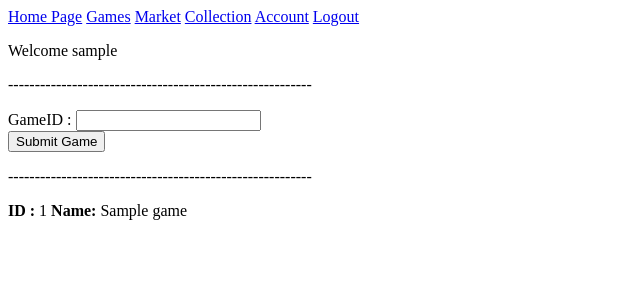
After one commit to hsjhita1/QAProject1, a Flask app: page /addgamecol in a window 1280 px wide. The commit adds this page. Shown: the top 300 px of the page, without its empty margins (0-640 px from the left). Run offline with Flask 2, Linux system fonts and the light colour scheme; a user stored in the database is signed in; tables that the repository leaves empty hold one stand-in row (values such as "Sample post").

Commit message:
Added option to add game to collection

```diff
--- a/application/forms.py
+++ b/application/forms.py
@@ -40,6 +40,16 @@ class NewGame(FlaskForm):
         validators = [
             DataRequired(),
             Length(min = 2, max = 500)
+        ]
+    )
+
+    submit = SubmitField('Submit Game')
+
+class AddGameCol(FlaskForm):
+    game = StringField("GameID : ",
+        validators = [
+            DataRequired(),
+            Length(min = 1, max = 500)
         ]
     )
 
--- a/application/routes.py
+++ b/application/routes.py
@@ -1,7 +1,7 @@
 from flask import render_template, redirect, url_for, request
 from application import app, db, bcrypt
 from application.models import Posts, Users, Games, Market, UserGames
-from application.forms import PostForm, RegistrationForm, LoginForm, NewGame, UpdateAccountForm, SellItem
+from application.forms import PostForm, RegistrationForm, LoginForm, NewGame, UpdateAccountForm, SellItem, AddGameCol
 from flask_login import login_user, current_user, logout_user, login_required
 
 @app.route('/')
@@ -106,12 +106,12 @@ def addgame():
             )
             db.session.add(gameData)
             db.session.commit()
-            return redirect(url_for('post'))
+            return redirect(url_for('home'))
         else:
             print(form.errors)
     else:
         print('Game already exists')
-        return redirect(url_for('post'))
+        return redirect(url_for('home'))
     return render_template('new_game.html', title='Add Game', form = form)
 
 @app.route('/logout')
@@ -168,3 +168,23 @@ def collection():
     user_name = current_user.user_name
     games = UserGames.query.filter_by(user = user_name)
     return render_template('collection.html', title='Collection', games = games)
+
+@app.route('/addgamecol', methods=['GET', 'POST'])
+@login_required
+def add_collection():
+    form = AddGameCol()
+    allgames = Games.query.all()
+    gameExists = Games.query.filter_by(id = form.game.data).first()
+    if form.validate_on_submit():
+        addCol = UserGames(
+            game = form.game.data,
+            user = current_user.user_name
+        )
+        if not gameExists:
+            return redirect(url_for('addgame'))
+        db.session.add(addCol)
+        db.session.commit()
+        return redirect(url_for('collection'))
+    else:
+        print(form.errors)
+    return render_template('addcol.html', title = 'Add to Collection', form = form, games = allgames)
--- /dev/null
+++ b/application/templates/addcol.html
@@ -0,0 +1,25 @@
+{% extends "layout.html" %}
+{% block body_content %}
+    <div class='form'>
+        <form method='POST' action=''>
+            {{ form.hidden_tag() }}
+            {{ form.game.label }}
+            {{ form.game }}
+            {% if form.game.errors %}
+                <div>
+                    {% for error in form.game.errors %}
+                        {{ error }}
+                    {% endfor %}
+                </div>
+            {% endif %}
+            <br>
+            {{ form.submit }}
+        </form>
+    </div>
+    {% for game in games %}
+    <div>
+        <p>---------------------------------------------------------</p>
+        <p><b> ID : </b> {{ game.id }} <b> Name: </b> {{ game.game_name }}</p>
+    </div>
+{% endfor %}
+{% endblock %}
--- a/application/templates/collection.html
+++ b/application/templates/collection.html
@@ -1,6 +1,9 @@
 {% extends "layout.html" %}
 {% block body_content %}
     <h1>{{ title }}</h1>
+    <form action="{{ url_for('add_collection') }}">
+        <button type="submit">Add new game</button>
+    </form>
     {% for game in games %}
     <div>
         <a href="{{ url_for('gameName', name=game.userGames.game_name)}}">{{ game.userGames.game_name }}</a>
```
